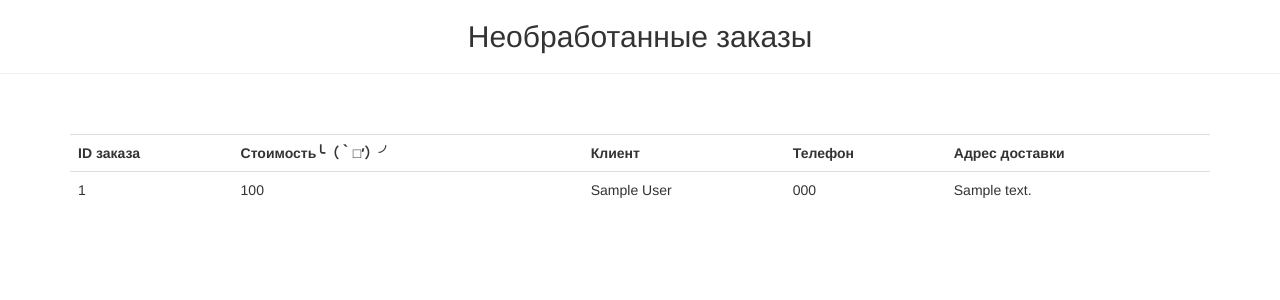
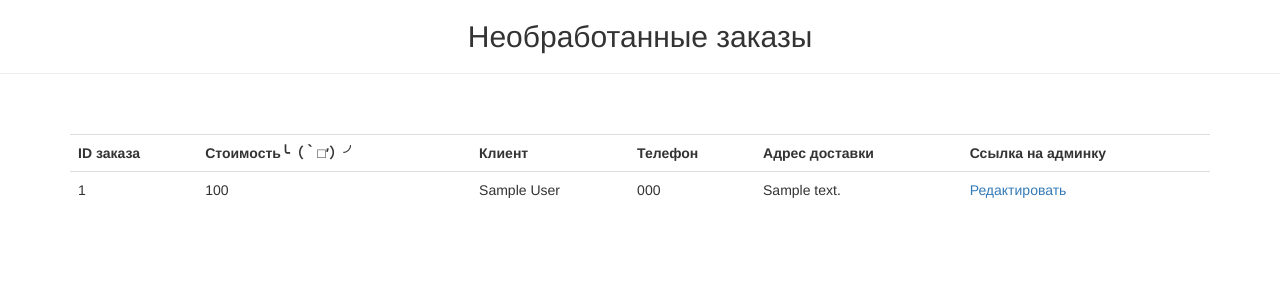
Before and after one commit to alexnv/21-dvmn-star-burger, a Django app: page /manager/orders/ in a window 1280 px wide. Shown: the part 52-352 px from the top of the page. Run offline with Django 3.2, Linux system fonts and the light colour scheme; a user stored in the database is signed in; tables that the repository leaves empty hold one stand-in row (values such as "Sample post"); parts of the project's set-up code (start-up, migrations or seed data) failed here and were passed over; some libraries are stand-ins or nearby versions.

Commit message:
Add admin edit link to the manager's view

```diff
--- a/restaurateur/templates/order_items.html
+++ b/restaurateur/templates/order_items.html
@@ -18,6 +18,7 @@
       <th>Клиент</th>
       <th>Телефон</th>
       <th>Адрес доставки</th>
+      <th>Ссылка на админку</th>
     </tr>
 
     {% for item in order_items %}
@@ -27,6 +28,7 @@
         <td>{{ item.client }}</td>
         <td>{{ item.phonenumber }}</td>
         <td>{{ item.address }}</td>
+        <td><a href="{% url 'admin:foodcartapp_order_change' object_id=item.id %}">Редактировать</a></td>
       </tr>
     {% endfor %}
    </table>
```
